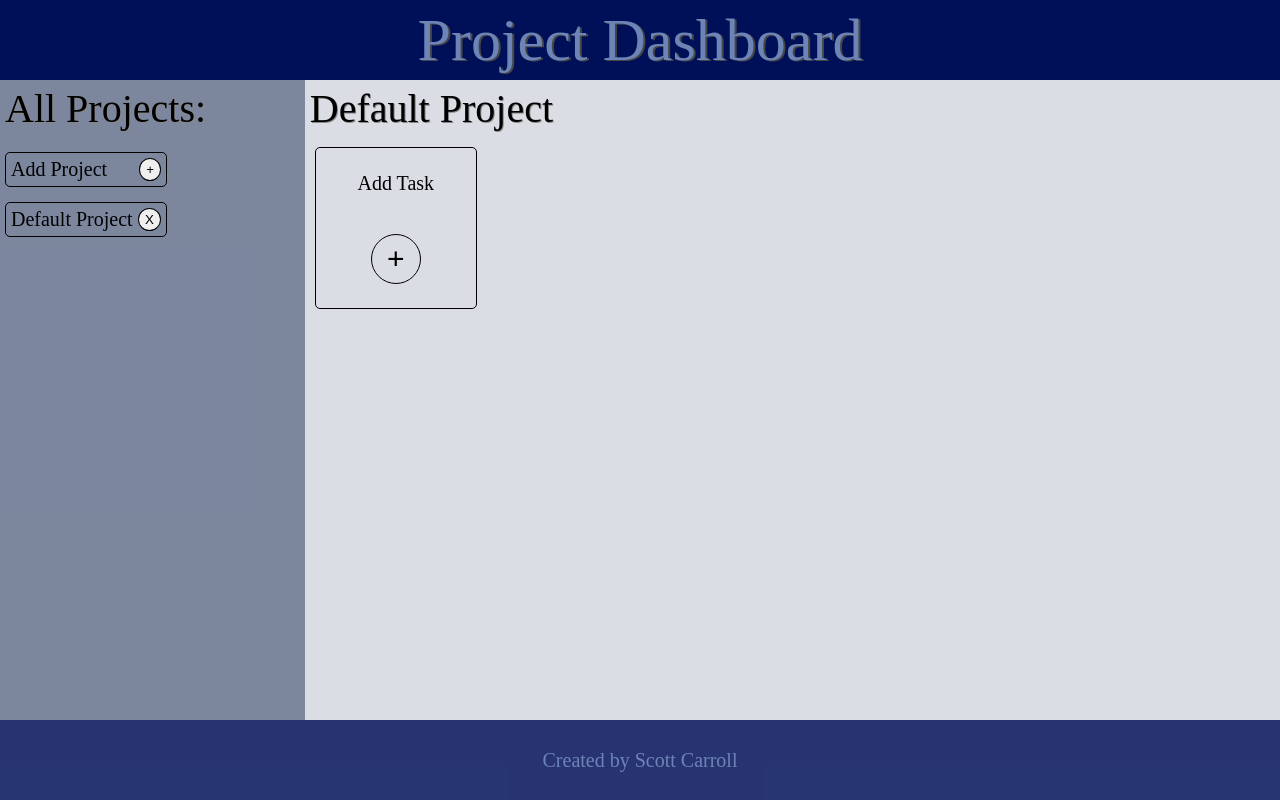
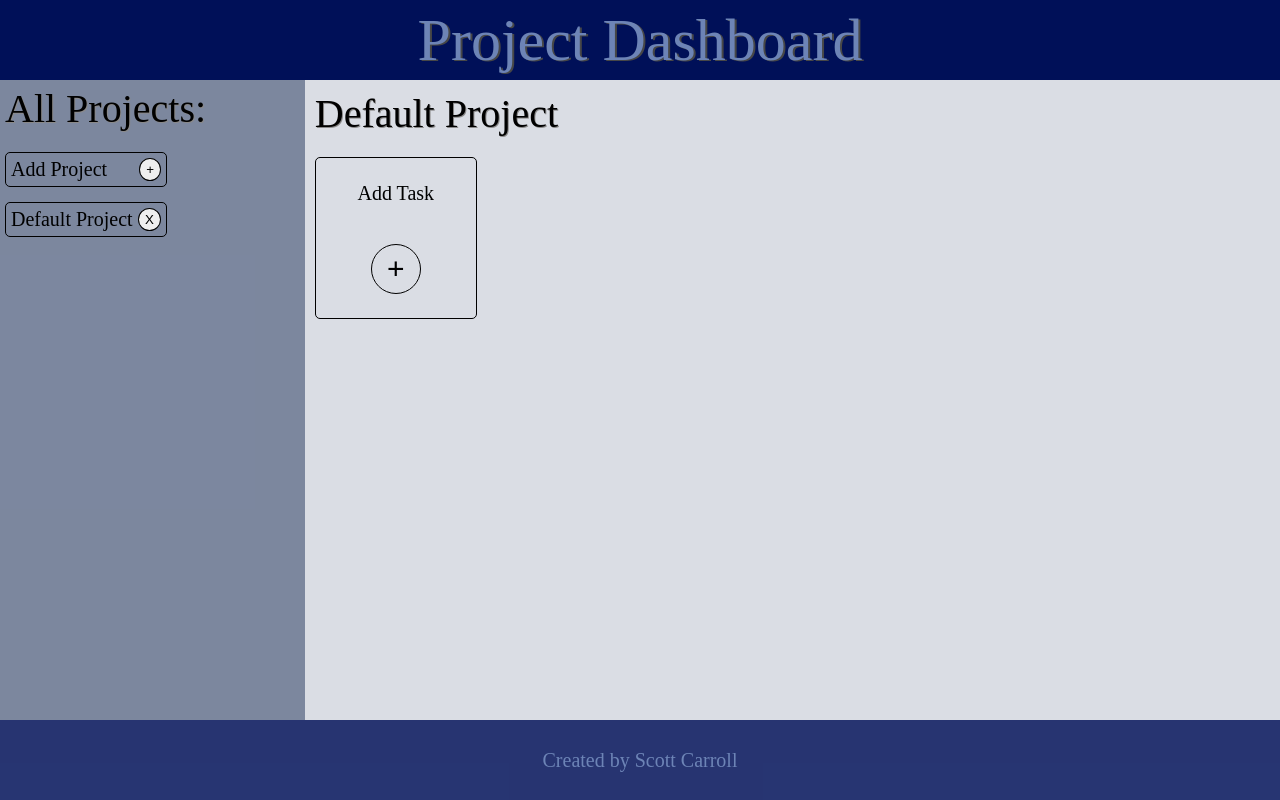
Before and after one commit to ScottCRed/todo, a website built with webpack: page dist/index.html in a window 1280 px wide. Built offline with nearby package versions, Linux system fonts and the light colour scheme.

Commit message:
Make changes to how project heading is displayed in main content pannel

```diff
--- a/src/addTask.js
+++ b/src/addTask.js
@@ -34,7 +34,7 @@ function submitTask () {
 
 function renderTasks () {
     const taskContainer = document.querySelector('.taskContainer');
-    taskContainer.innerHTML = ''
+    taskContainer.innerHTML = '';
 
     for (let i = 0; i< tasks.length; i++) {
         taskItem(tasks[i])
@@ -64,4 +64,14 @@ function taskItem (item) {
     taskBox.appendChild(taskPriority);
 }
 
+function projectHead () {
+    const projectHead = document.querySelector('.projectHead');
+    const heading = document.createElement('h2');
+    heading.textContent = 'Default Project';
+    projectHead.appendChild(heading);
+
+}
+
+projectHead();
+
 export {tasks, addTask, submitTask, renderTasks}
--- a/src/style.css
+++ b/src/style.css
@@ -68,7 +68,7 @@ body {
     width: 100%;
 }
 
-h2 {
+h2, .projectHead {
     font-size: 40px;
     font-weight: 300;
     text-shadow: 1px 1px rgb(138, 137, 137);
```
Also changed, not shown: dist/index.html, dist/main.js.
